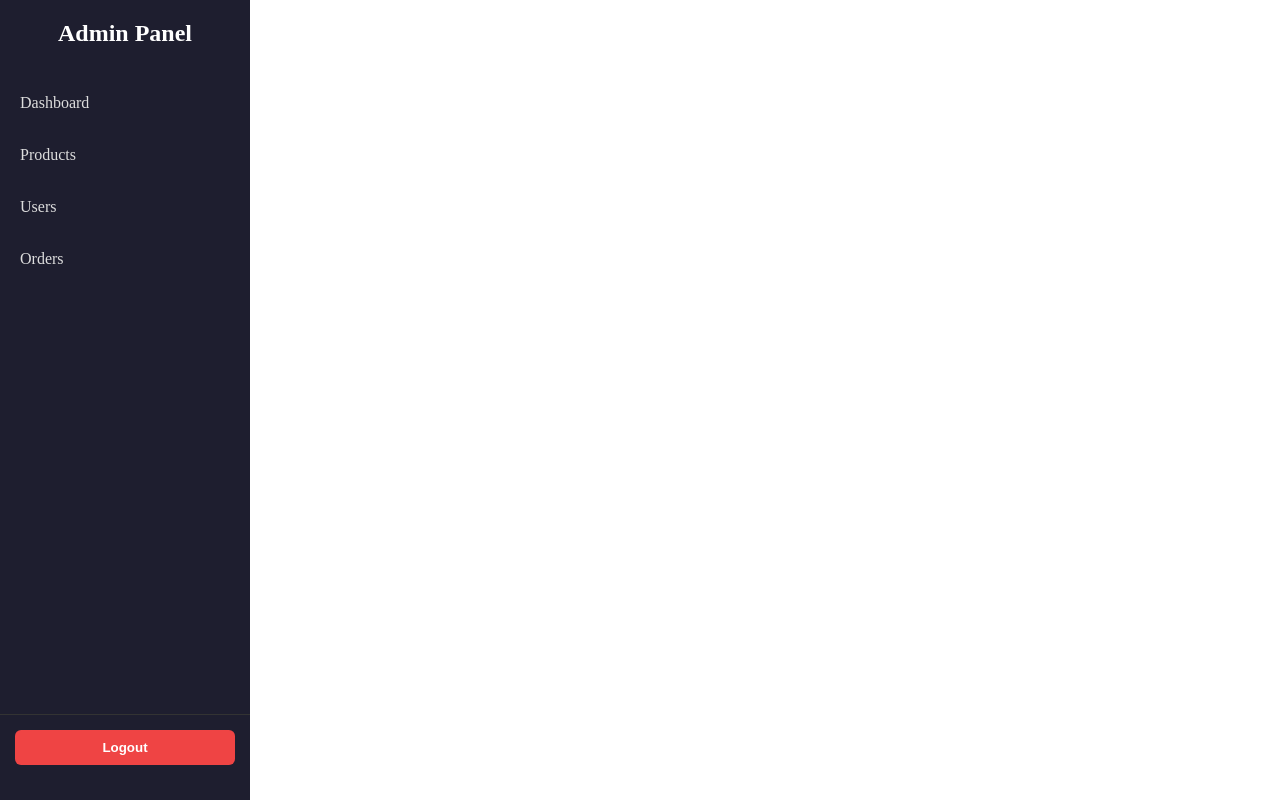
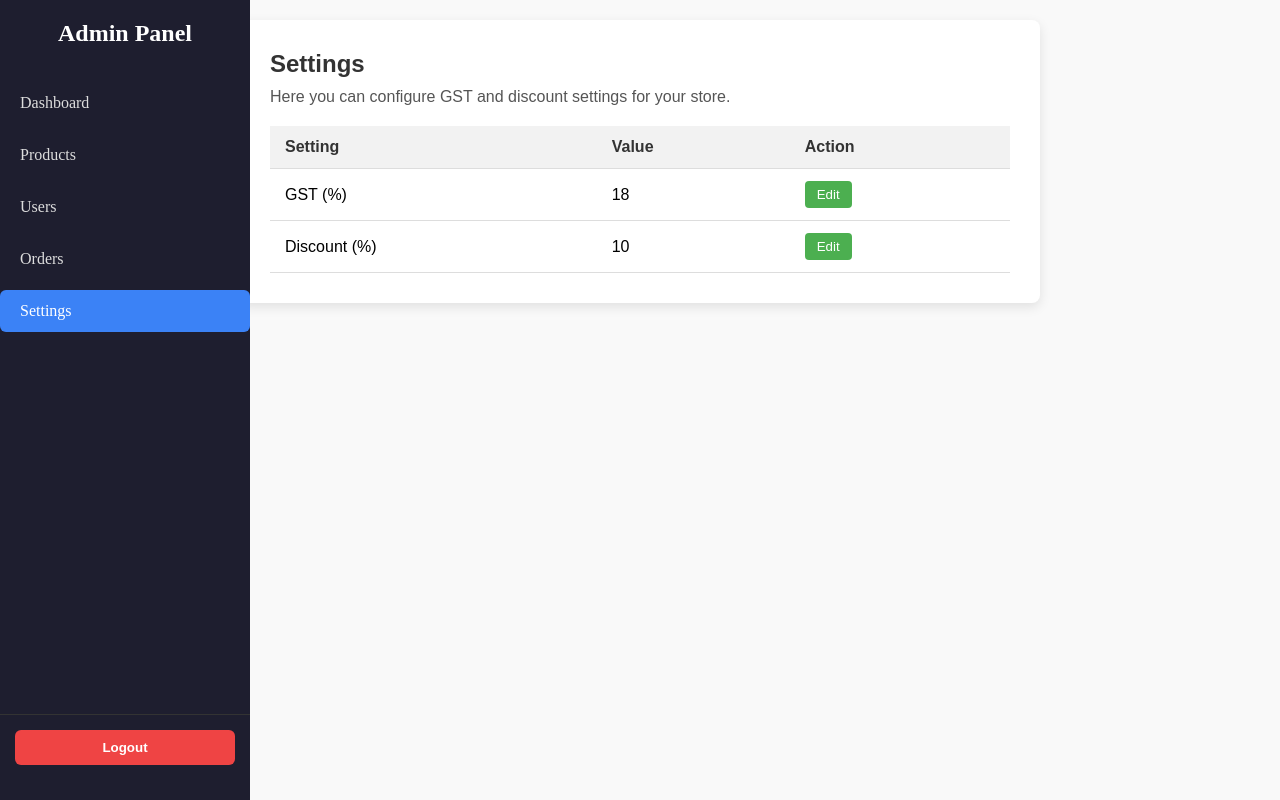
Before and after one commit to Akhil28071998/Ecommerce, a React (Vite) app: page /admin/settings in a window 1280 px wide. Built offline with nearby package versions, Linux system fonts and the light colour scheme; data requests are answered from the project's data file; sample sign-in values are in the browser's storage.

Commit message:
some changes

```diff
--- a/src/App.jsx
+++ b/src/App.jsx
@@ -19,6 +19,7 @@ import AdminDashboard from "./Components/AdminPanel/AdminDashboard";
 import ManageProduct from "./Components/AdminPanel/ManageProducts";
 import ManageOrders from "./Components/AdminPanel/ManageOrders";
 import ManageUsers from "./Components/AdminPanel/ManageUsers";
+import Settings from "./Components/AdminPanel/Settings";
 import ProtectedAdminRoute from "./Routes/ProtectedAdminRoute";
 
 import men_banner from "./assets/Assets/banner_mens.png";
@@ -192,6 +193,7 @@ function App() {
           />
           <Route path="orders" element={<ManageOrders />} />
           <Route path="users" element={<ManageUsers />} />
+          <Route path="settings" element={<Settings />} /> {/* ✅ FIXED */}
         </Route>
       </Routes>
 
--- /dev/null
+++ b/src/Components/AdminPanel/Settings.css
@@ -0,0 +1,65 @@
+.admin-content {
+  padding: 20px;
+  font-family: Arial, sans-serif;
+  background-color: #f9f9f9;
+  min-height: 100vh;
+}
+
+.content-wrapper {
+  max-width: 800px;
+  margin: 0 auto;
+  background: #fff;
+  padding: 30px;
+  border-radius: 8px;
+  box-shadow: 0 4px 12px rgba(0, 0, 0, 0.1);
+}
+
+.content-wrapper h2 {
+  margin-bottom: 10px;
+  color: #333;
+}
+
+.content-wrapper p {
+  margin-bottom: 20px;
+  color: #555;
+}
+
+table {
+  width: 100%;
+  border-collapse: collapse;
+  margin-top: 20px;
+}
+
+table th,
+table td {
+  padding: 12px 15px;
+  text-align: left;
+  border-bottom: 1px solid #ddd;
+}
+
+table th {
+  background-color: #f2f2f2;
+  color: #333;
+}
+
+table td button {
+  padding: 6px 12px;
+  background-color: #4caf50;
+  border: none;
+  border-radius: 4px;
+  color: white;
+  cursor: pointer;
+  margin-right: 5px;
+  transition: background 0.3s;
+}
+
+table td button:hover {
+  background-color: #45a049;
+}
+
+table td input {
+  width: 80px;
+  padding: 5px 8px;
+  border: 1px solid #ccc;
+  border-radius: 4px;
+}
--- /dev/null
+++ b/src/Components/AdminPanel/Settings.jsx
@@ -0,0 +1,100 @@
+import React, { useState } from "react";
+import "./Settings.css";
+
+const Settings = () => {
+  // State to hold the GST and Discount values
+  const [gst, setGst] = useState(18);
+  const [discount, setDiscount] = useState(10);
+
+  // State to track which field is being edited
+  const [editing, setEditing] = useState(null);
+
+  // State for temporary input value
+  const [tempValue, setTempValue] = useState("");
+
+  const handleEdit = (field) => {
+    setEditing(field);
+    setTempValue(field === "gst" ? gst : discount);
+  };
+
+  const handleSave = (field) => {
+    if (field === "gst") setGst(Number(tempValue));
+    if (field === "discount") setDiscount(Number(tempValue));
+    setEditing(null);
+  };
+
+  const handleCancel = () => {
+    setEditing(null);
+  };
+
+  return (
+    <div className="admin-content">
+      <div className="content-wrapper">
+        <h2>Settings</h2>
+        <p>Here you can configure GST and discount settings for your store.</p>
+
+        <table>
+          <thead>
+            <tr>
+              <th>Setting</th>
+              <th>Value</th>
+              <th>Action</th>
+            </tr>
+          </thead>
+          <tbody>
+            <tr>
+              <td>GST (%)</td>
+              <td>
+                {editing === "gst" ? (
+                  <input
+                    type="number"
+                    value={tempValue}
+                    onChange={(e) => setTempValue(e.target.value)}
+                  />
+                ) : (
+                  gst
+                )}
+              </td>
+              <td>
+                {editing === "gst" ? (
+                  <>
+                    <button onClick={() => handleSave("gst")}>Save</button>
+                    <button onClick={handleCancel}>Cancel</button>
+                  </>
+                ) : (
+                  <button onClick={() => handleEdit("gst")}>Edit</button>
+                )}
+              </td>
+            </tr>
+            <tr>
+              <td>Discount (%)</td>
+              <td>
+                {editing === "discount" ? (
+                  <input
+                    type="number"
+                    value={tempValue}
+                    onChange={(e) => setTempValue(e.target.value)}
+                  />
+                ) : (
+                  discount
+                )}
+              </td>
+              <td>
+                {editing === "discount" ? (
+                  <>
+                    <button onClick={() => handleSave("discount")}>Save</button>
+                    <button onClick={handleCancel}>Cancel</button>
+                  </>
+                ) : (
+                  <button onClick={() => handleEdit("discount")}>Edit</button>
+                )}
+              </td>
+            </tr>
+          </tbody>
+        </table>
+      </div>
+    </div>
+  );
+};
+
+export default Settings;
--- a/src/Components/AdminPanel/Sidebar.jsx
+++ b/src/Components/AdminPanel/Sidebar.jsx
@@ -20,6 +20,7 @@ const Sidebar = () => {
     { path: "/admin/products", label: "Products" },
     { path: "/admin/users", label: "Users" },
     { path: "/admin/orders", label: "Orders" },
+    { path: "/admin/settings", label: "Settings" },
   ];
 
   return (
--- a/src/Components/CartItems/CartItems.jsx
+++ b/src/Components/CartItems/CartItems.jsx
@@ -11,19 +11,20 @@ const CartItems = () => {
     removeFromCart,
     deleteFromCart,
     getTotalCartAmount,
-    setCoupon,
+    applyCoupons,
+    // setcoupons,
   } = useContext(ShopContext);
 
   const navigate = useNavigate();
   const cartDetails = getCartDetails();
-  const [couponCode, setCouponCode] = useState("");
+  const [couponsCode, setCouponsCode] = useState("");
 
   const handleCheckout = () => navigate("/checkout");
 
-  const handleApplyCoupon = () => {
-    if (couponCode.trim()) {
-      setCoupon(couponCode.trim().toUpperCase());
-      setCouponCode("");
+  const handleApplyCoupons = () => {
+    if (couponsCode.trim()) {
+      applyCoupons(couponsCode.trim().toUpperCase());
+      setCouponsCode("");
     }
   };
 
@@ -126,10 +127,10 @@ const CartItems = () => {
             <input
               type="text"
               placeholder="Enter your code"
-              value={couponCode}
-              onChange={(e) => setCouponCode(e.target.value)}
+              value={couponsCode}
+              onChange={(e) => setCouponsCode(e.target.value)}
             />
-            <button onClick={handleApplyCoupon}>APPLY</button>
+            <button onClick={handleApplyCoupons}>APPLY</button>
           </div>
         </div>
       )}
--- a/src/Context/ShopContext.jsx
+++ b/src/Context/ShopContext.jsx
@@ -15,7 +15,7 @@ const ShopProvider = ({ children }) => {
   const [cartItems, setCartItems] = useState(getDefaultCart());
   const [wishlist, setWishlist] = useState([]);
   const [allProducts, setAllProducts] = useState([]);
-  const [coupon, setCoupon] = useState(null);
+  const [coupons, setCoupons] = useState(null);
 
   useEffect(() => {
     const loadData = async () => {
@@ -221,14 +221,14 @@ const ShopProvider = ({ children }) => {
     }
   };
 
-  const applyCoupon = (code) => {
+  const applyCoupons = (code) => {
     const coupons = { SAVE10: 0.1, SAVE20: 0.2, FLAT50: 50 };
     if (coupons[code]) {
-      setCoupon(code);
-      alert(`Coupon applied: ${code}`);
+      setCoupons(code);
+      alert(`coupons applied: ${code}`);
     } else {
-      setCoupon(null);
-      alert("Invalid coupon code!");
+      setCoupons(null);
+      alert("Invalid coupons code!");
     }
   };
 
@@ -291,9 +291,9 @@ const ShopProvider = ({ children }) => {
       return sum + offerPrice * cartItems[id];
     }, 0);
 
-    if (coupon === "SAVE10") return total * 0.9;
-    if (coupon === "SAVE20") return total * 0.8;
-    if (coupon === "FLAT50") return Math.max(total - 50, 0);
+    if (coupons === "SAVE10") return total * 0.9;
+    if (coupons === "SAVE20") return total * 0.8;
+    if (coupons === "FLAT50") return Math.max(total - 50, 0);
     return total;
   };
 
@@ -326,13 +326,13 @@ const ShopProvider = ({ children }) => {
         allProducts,
         cartItems,
         wishlist,
-        coupon,
+        coupons,
+        applyCoupons,
         addToCart,
         removeFromCart,
         deleteFromCart,
         clearCart,
         toggleWishlist,
-        applyCoupon,
         getTotalCartAmount,
         getTotalCartItems,
         getCartDetails,
```
Also changed, not shown: db.json.
